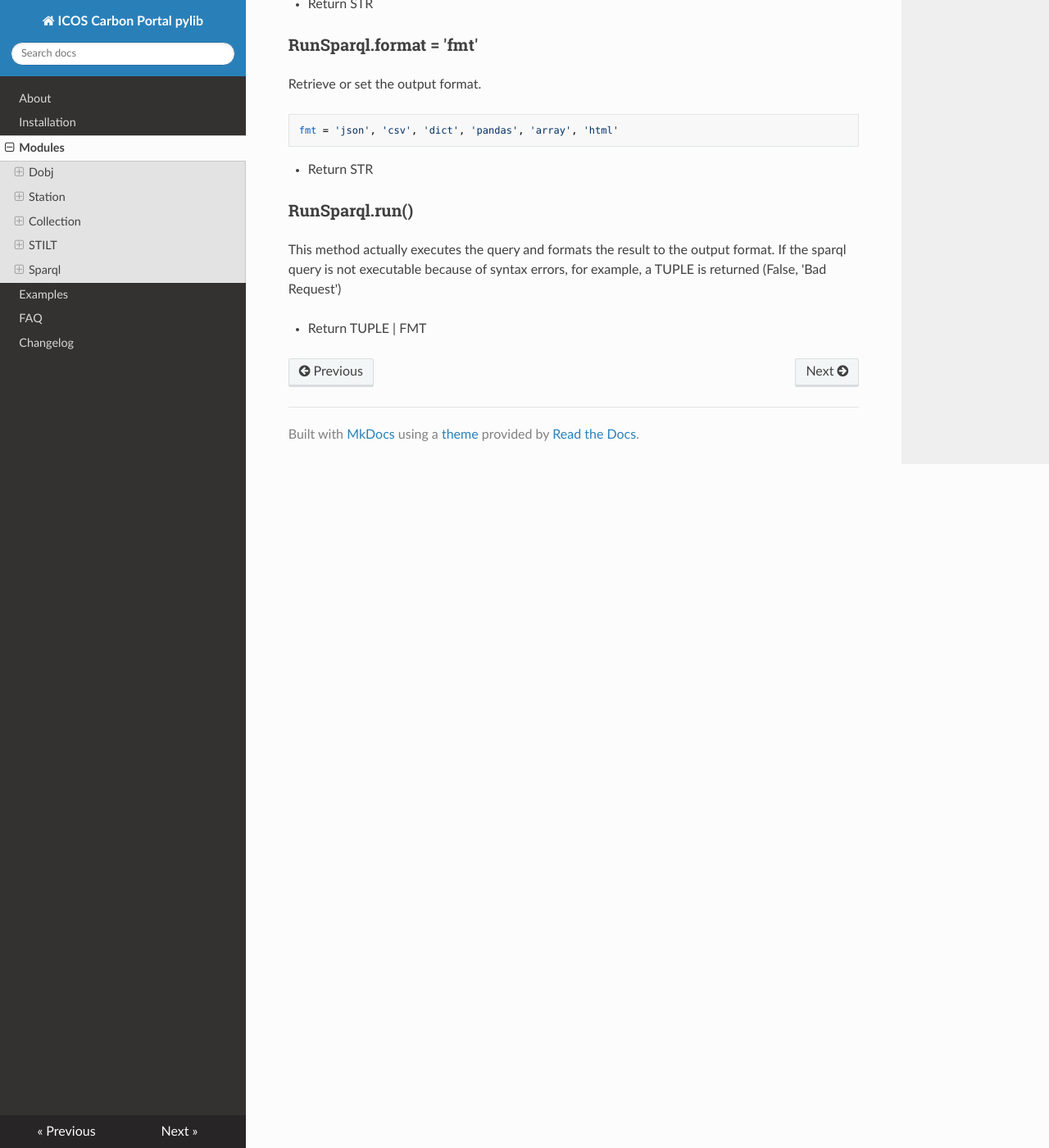
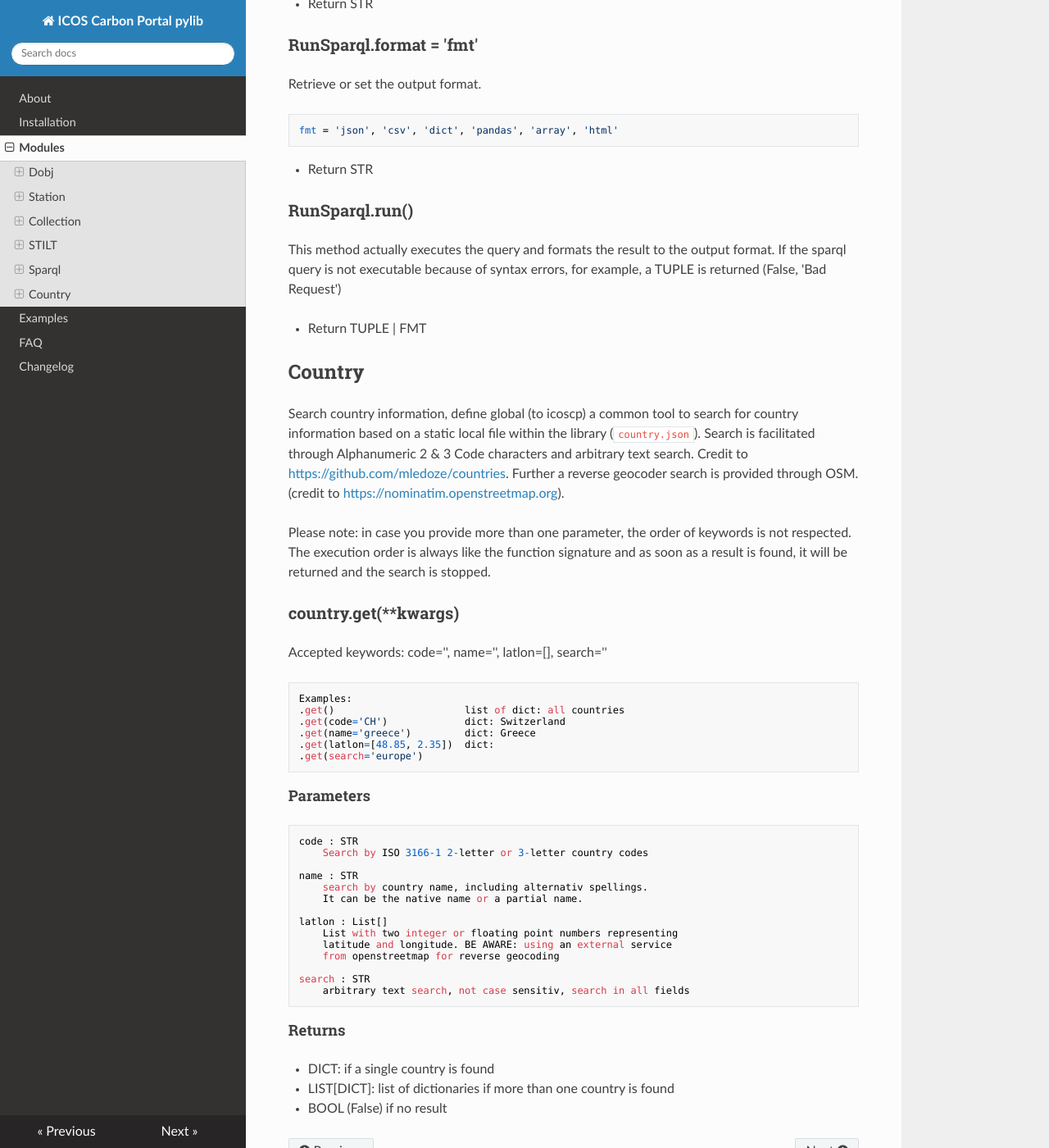
Before and after one commit to ICOS-Carbon-Portal/pylib, an MkDocs documentation site: the page built from docs/modules.md, in a window 1280 px wide and 1400 px high, scrolled down 18922 px. Shown: the whole window at 82% size. Built offline with MkDocs 1.6.1, drawn with Linux system fonts in a browser that asks for light colours; nearby versions of some CDN libraries.

Commit message:
add country documentation

```diff
--- a/docs/modules.md
+++ b/docs/modules.md
@@ -606,3 +606,43 @@ Retrieve or set the output format.
 This method actually executes the query and formats the result to the output format. If the sparql query is not executable because of syntax errors, for example, a TUPLE is returned (False, 'Bad Request')
 
 - Return TUPLE | FMT
+
+
+## Country
+Search country information, define global (to icoscp) a common tool to search for country information based on a static local file within the library (`country.json`). Search is facilitated through Alphanumeric 2 & 3 Code characters and arbitrary text search. Credit to  [https://github.com/mledoze/countries](https://github.com/mledoze/countries). Further a reverse geocoder search is provided through OSM. (credit to [https://nominatim.openstreetmap.org](https://nominatim.openstreetmap.org)).
+
+Please note: in case you provide more than one parameter, the order of keywords is not respected. The execution order is always like
+the function signature and as soon as a result is found, it will be returned and the search is stopped.
+
+### country.get(\*\*kwargs)
+Accepted keywords: code='', name='', latlon=[], search=''
+
+    Examples:
+	.get()                      list of dict: all countries
+	.get(code='CH')             dict: Switzerland
+	.get(name='greece')         dict: Greece
+	.get(latlon=[48.85, 2.35])  dict:
+	.get(search='europe')
+
+#### Parameters
+
+    code : STR
+        Search by ISO 3166-1 2-letter or 3-letter country codes
+
+    name : STR
+        search by country name, including alternativ spellings.
+        It can be the native name or a partial name.
+
+    latlon : List[]
+        List with two integer or floating point numbers representing
+        latitude and longitude. BE AWARE: using an external service
+        from openstreetmap for reverse geocoding
+
+    search : STR
+        arbitrary text search, not case sensitiv, search in all fields
+
+#### Returns
+
+- DICT: if a single country is found
+- LIST[DICT]: list of dictionaries if more than one country is found
+- BOOL (False) if no result
```
